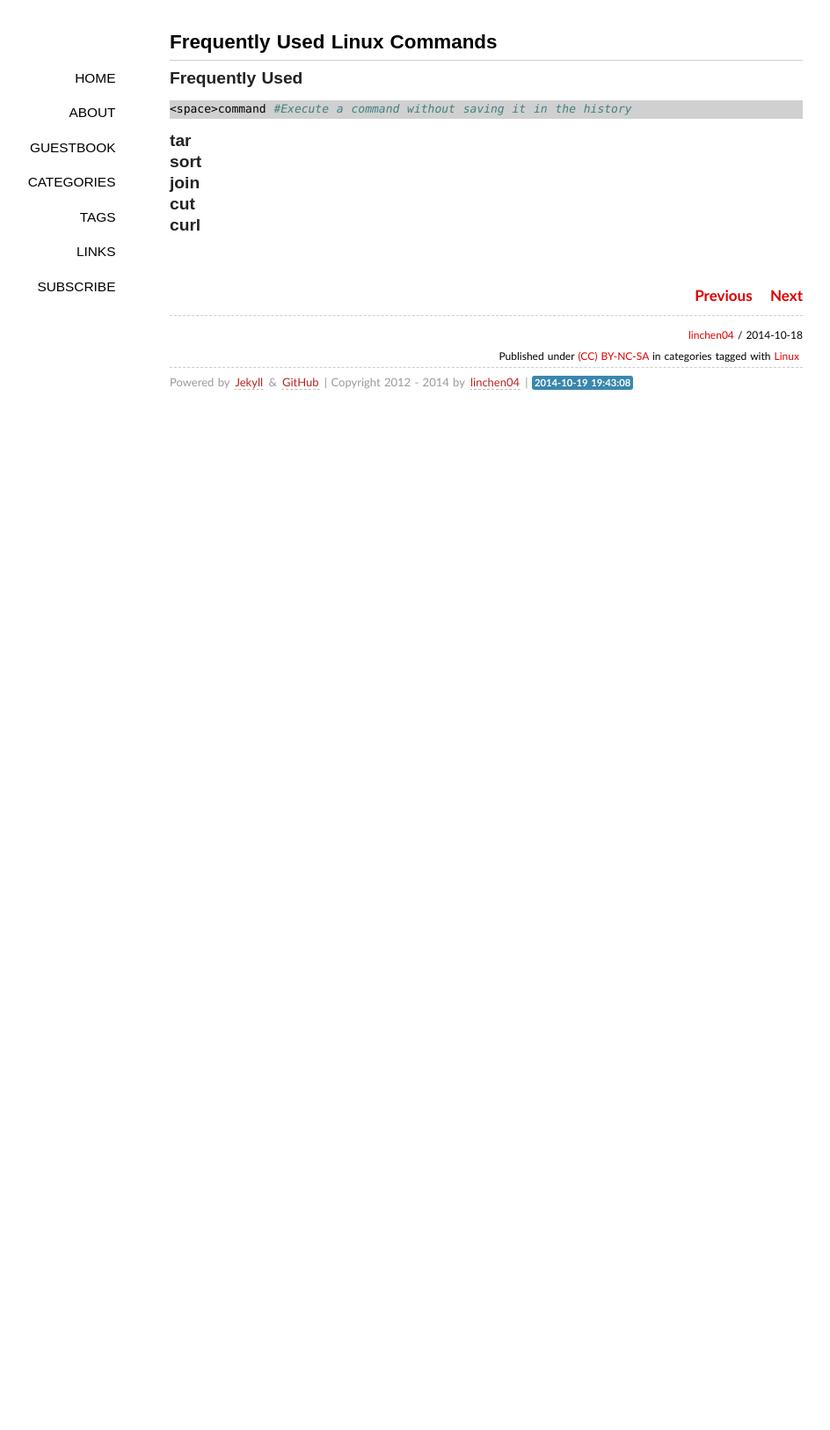
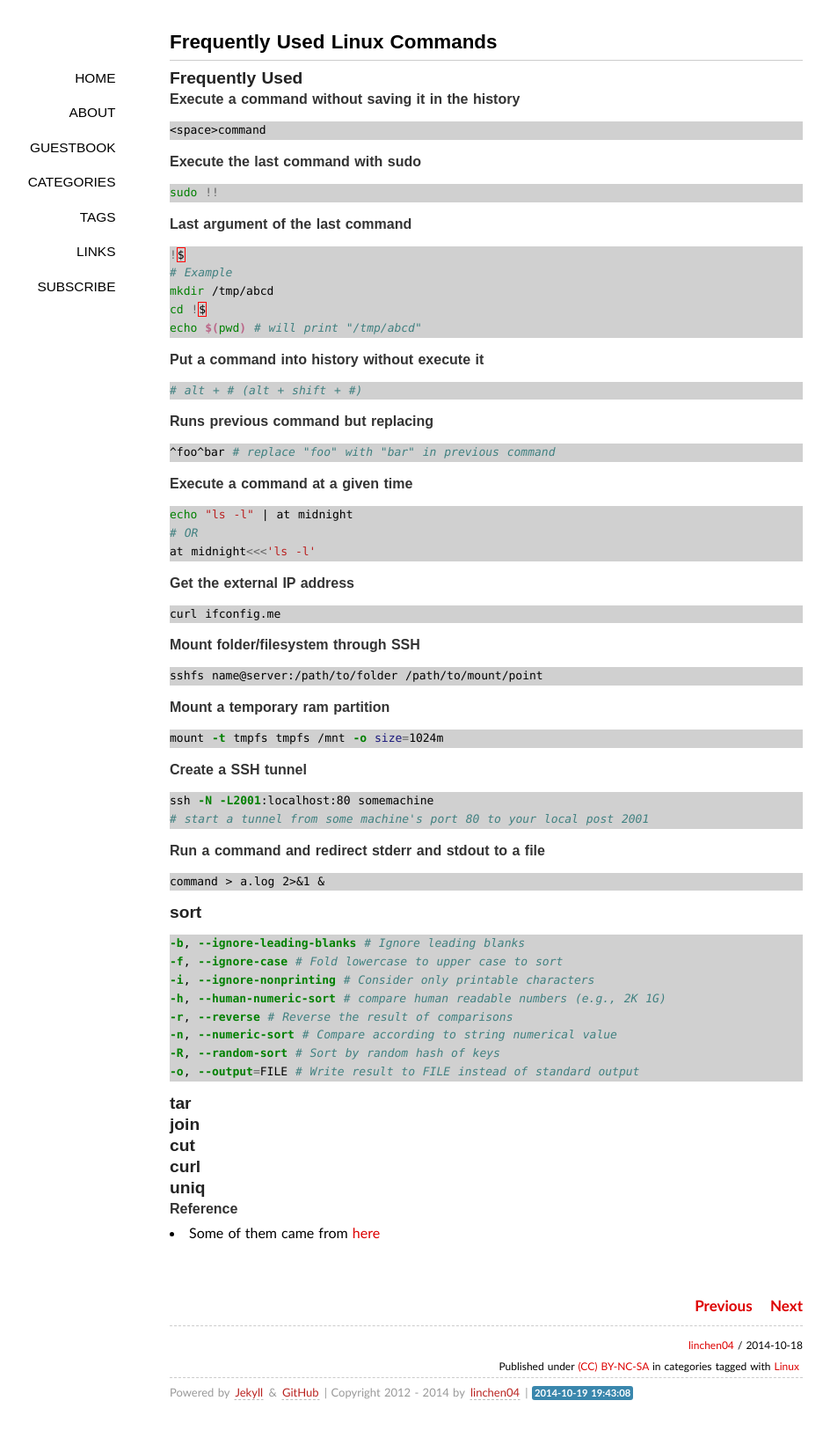
Before and after one commit to lchenn/linchen04.github.io, a Jekyll site: the page built from _posts/2014-10-18-frequently-used-linux-commands.md, in a window 1280 px wide. Shown: the whole page at 88% size, without its empty margins (87-1031 px from the left). Built offline with Jekyll 4.4.1, drawn with Linux system fonts in a browser that asks for light colours; some web fonts are replaced; Markdown is read by kramdown in place of the engine named in the settings; comment, search, counter and statistics services are not loaded; before the commit the page ends 900 px from its top, so only the background shows below that.

Commit message:
more content

````diff
--- a/_posts/2014-10-18-frequently-used-linux-commands.md
+++ b/_posts/2014-10-18-frequently-used-linux-commands.md
@@ -7,16 +7,94 @@ tags: "Linux"
 
 ### Frequently Used
 
+#### Execute a command without saving it in the history
 ```bash
-<space>command #Execute a command without saving it in the history
+<space>command
+```
+#### Execute the last command with sudo
+```bash
+sudo !!
+```
+#### Last argument of the last command
+```bash
+!$
+# Example
+mkdir /tmp/abcd
+cd !$
+echo $(pwd) # will print "/tmp/abcd"
+```
+
+#### Put a command into history without execute it
+```bash
+# alt + # (alt + shift + #)
+```
+
+#### Runs previous command but replacing
+```bash
+^foo^bar # replace "foo" with "bar" in previous command
+```
+
+#### Execute a command at a given time
+```bash
+echo "ls -l" | at midnight
+# OR
+at midnight<<<'ls -l'
+```
+
+#### Get the external IP address
+```bash
+curl ifconfig.me
+```
+
+#### Mount folder/filesystem through SSH
+```bash
+sshfs name@server:/path/to/folder /path/to/mount/point
+```
+
+#### Mount a temporary ram partition
+```bash
+mount -t tmpfs tmpfs /mnt -o size=1024m
+```
+
+#### Create a SSH tunnel
+```bash
+ssh -N -L2001:localhost:80 somemachine
+# start a tunnel from some machine's port 80 to your local post 2001
+```
+
+#### Run a command and  redirect stderr and stdout to a file
+```
+command > a.log 2>&1 &
+```
+
+
+### sort
+
+```bash
+-b, --ignore-leading-blanks # Ignore leading blanks
+-f, --ignore-case # Fold lowercase to upper case to sort
+-i, --ignore-nonprinting # Consider only printable characters
+-h, --human-numeric-sort # compare human readable numbers (e.g., 2K 1G)
+-r, --reverse # Reverse the result of comparisons
+-n, --numeric-sort # Compare according to string numerical value
+-R, --random-sort # Sort by random hash of keys
+-o, --output=FILE # Write result to FILE instead of standard output
 ```
 
 ### tar
 
-### sort
+
 
 ### join
 
 ### cut
 
 ### curl
+
+
+### uniq
+
+
+
+#### Reference
+- Some of them came from [here](http://www.commandlinefu.com/commands/browse/sort-by-votes)
````
Also changed, not shown: _posts/2014-10-06-learning-bash-scripts.md (+1 -0 lines).
